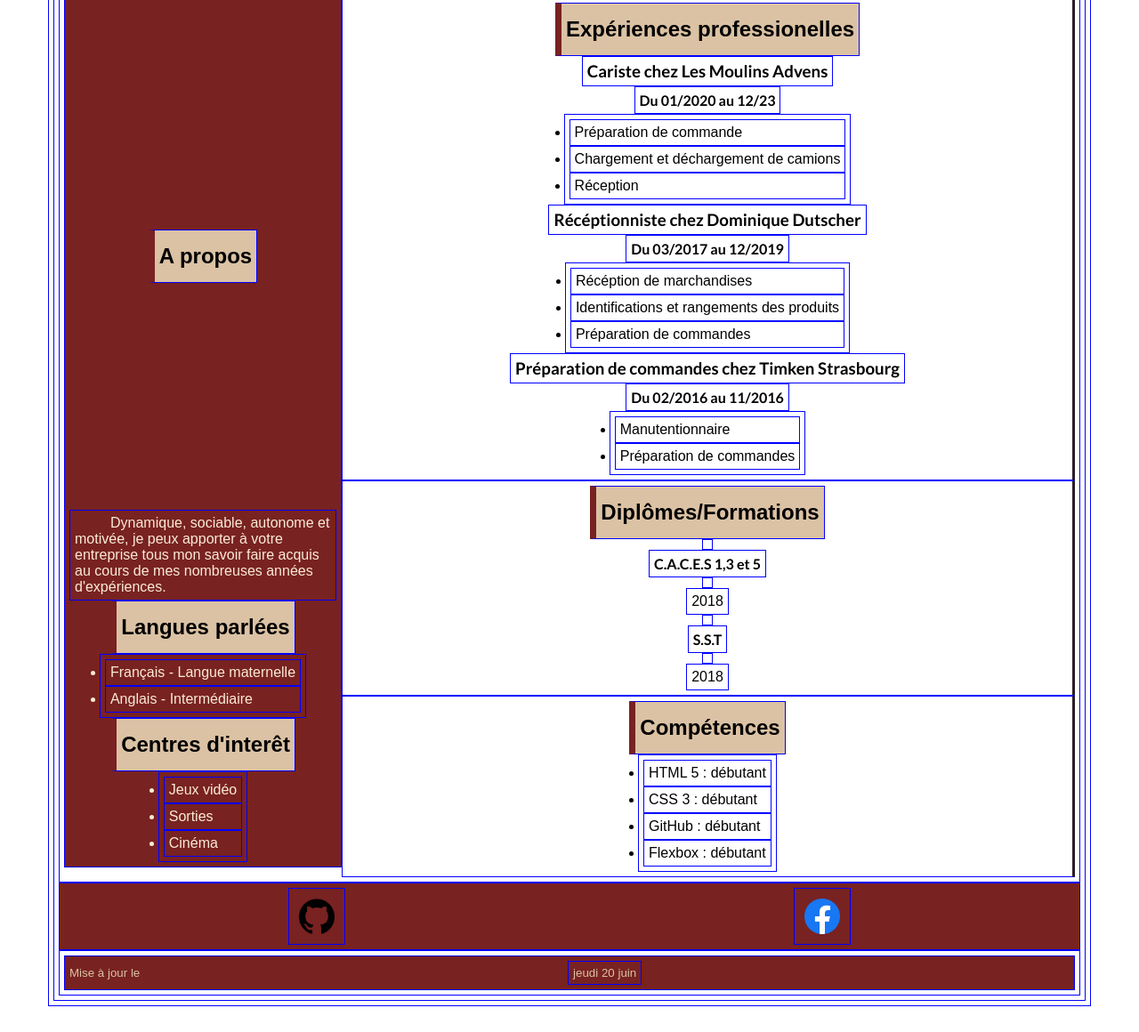
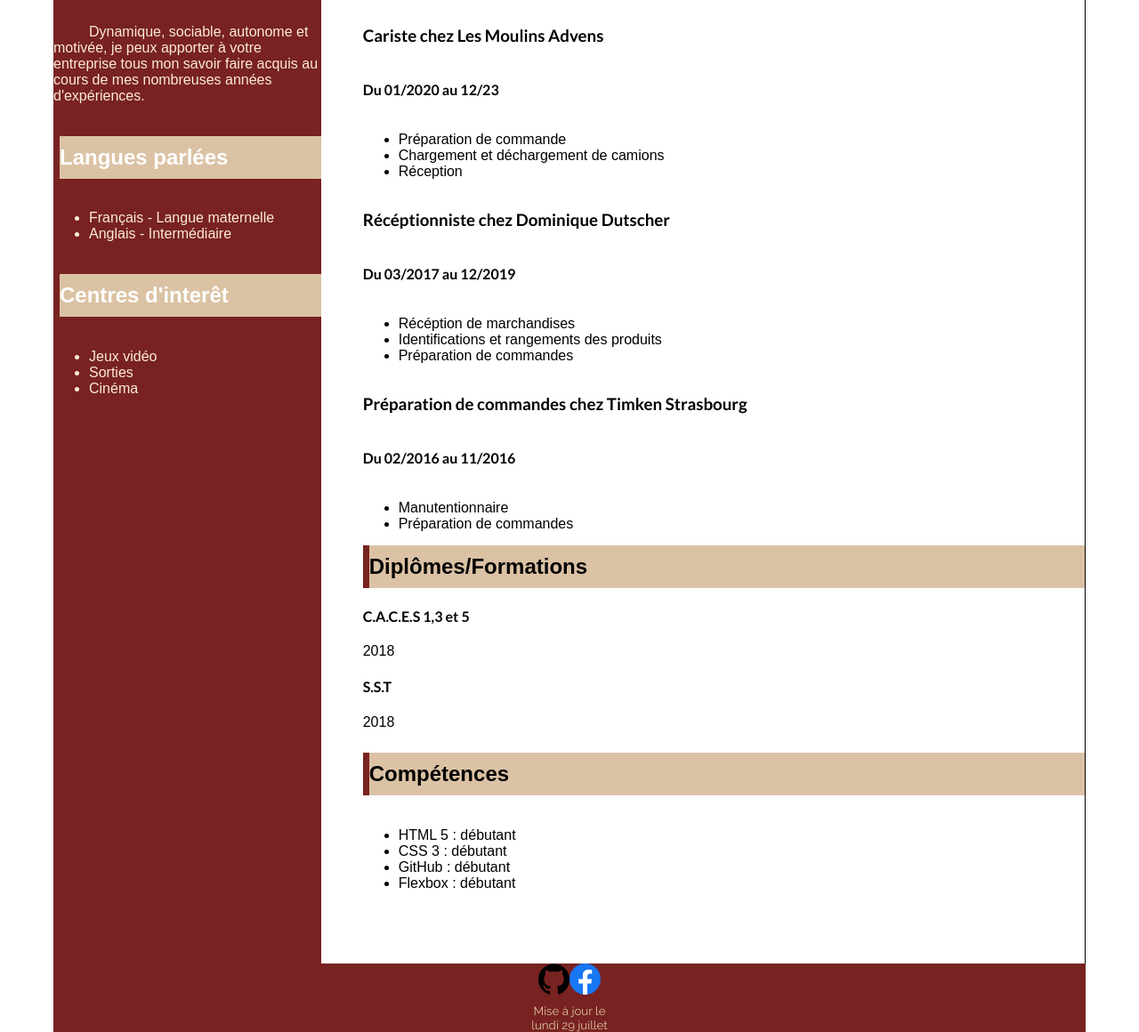
Before and after one commit to Choukyyy/Mon-CV, a plain HTML site: page index.html in a window 1280 px wide. Shown: the part 371-1531 px from the top of the page at 89% size. Before the commit the page ends 1502 px from the top, so only its background shows below. Drawn offline with Linux system fonts and the light colour scheme; files whose address does not match are found by name.

Commit message:
add new html add new css

```diff
--- a/assets/css/style.css
+++ b/assets/css/style.css
@@ -6,12 +6,22 @@
     src: url('../font/Raleway-Regular.ttf') format('truetype');
 }
 
-*{
-    border: 1px solid blue;
-    max-width: 1160px;
-    margin: auto;
-    padding: 5px;
-    }
+body {
+    font-family: "Raleway";
+    width: 1160px;
+    margin-top: 0;
+    margin-bottom: 0;
+    margin-left: auto;
+    margin-right: auto;
+}
+
+main {
+    border: 1px solid;
+    border-bottom: 0;
+    border-left: 0;
+    border-top: 0;
+    max-height: 1160px;
+}
 
 header section {
     font-family: "lato", sans-serif;
@@ -21,14 +31,10 @@ header section {
 }
 
 header img {
-    display: flex;
-    flex-wrap: wrap;
-    justify-content: center;
-    align-items: center;
-    width: 180px;
-    height: 200px;
-    border-radius: 200px;
-    box-shadow: 200px #2c1d27;
+    width: 150px;
+    height: 150px;
+    border-radius: 50%;
+    box-shadow: 0px 0px 20px black;
     cursor: zoom-in;
 }
 
@@ -44,12 +50,11 @@ header img {
 .à_propos {
     background-color: #782221;
     display: flex;
+    flex-wrap: wrap;
     flex-direction: column;
-    text-align: left;
-    display: grid;
-    grid-template-columns: 300px;
-    grid-template-rows: 570px;
-    float: left;
+    width: 26%;
+    height: 1160px;
+    color: white;
 }
 
 .à_propos p {
@@ -62,34 +67,37 @@ header img {
 }
 
 .expériences {
-    border-right: 3px solid #2c1d27;
     display: flex;
-    flex-wrap: wrap;
     flex-direction: column;
-    justify-content: center;
-    align-items: center;
-    float: center;
-    position: static ;
+    justify-content: space-between;
+    position: relative ;
+    bottom: 1160px;
+    left: 30%;
+    max-width: 70%;
 }
 
 .Diplômes {
-    border-right: 3px solid #2c1d27;
-    display: flex;
-    flex-wrap: wrap;
-    flex-direction: column;
-    justify-content: center;
-    align-items: center;
-    float: center;
+    position: relative ;
+    bottom: 1180px;
+    left: 30%;
+    max-width: 70%;
 }
 
 .Compétences {
-    border-right: 3px solid #2c1d27;
     display: flex;
-    flex-wrap: wrap;
     flex-direction: column;
-    justify-content: center;
-    align-items: center;
-    float: center;
+    justify-content: space-between;
+    position: relative ;
+    bottom: 1190px;
+    left: 30%;
+    max-width: 70%;
+}
+
+.expériences:hover, .Diplômes:hover, .Compétences:hover {
+    border: 5px solid #782221;
+    border-top: 0;
+    border-left: 0;
+    border-bottom: 0;
 }
 
 footer  {
@@ -103,17 +111,17 @@ footer  {
 footer img {
     display: flex;
     align-items: center;
-    max-width: 40px;
-    max-height: 40px;
-    border: 1px solid #782221;
+    max-width: 35px;
+    max-height: 35px;
+    margin-bottom: 10px;
 }
+
 
 small {
     background-color: #782221;
     color: #dbc2a4 ;
     display: flex;
-    flex-wrap: wrap;
-    align-content: center;
+    flex-direction: column;
     align-items: center;
 }
 
--- a/index.html
+++ b/index.html
@@ -19,7 +19,7 @@
     </section>
 
     <section class="navigation">
-        <a href="http://www.google.com/maps/place/12+Rue+des+Oliviers,+53200+La+Roche-Neuville/@47.8746148,-0.7546056,17z/data=!3m1!4b1!4m6!3m5!1s0x4808f12c7939a8a7:0xaefceff0de598651!8m2!3d47.8746112!4d-0.7520307!16s%2Fg%2F11c1fvm555?authuser=0&entry=ttu">12 rue des Oliviers 53200 La Roche-Neuville</a>
+        <a href="http://www.google.com/maps/place/12+Rue+des+Oliviers,+53200+La+Roche-Neuville/@47.8746148,-0.7546056,17z/data=!3m1!4b1!4m6!3m5!1s0x4808f12c7939a8a7:0xaefceff0de598651!8m2!3d47.8746112!4d-0.7520307!16s%2Fg%2F11c1fvm555?authuser=0&entry=ttu">12 rue des Oliviers <br> 53200 La Roche-Neuville</a>
         <a href="mailto:ophelieschaeffer@gmail.com">ophelieschaeffer@gmail.com</a>
         <a href="tel:0606060606">0606060606</a>
     </section>
@@ -98,6 +98,6 @@
             <img src="./image/facebook.png" alt="icone facebook"> </a>
 
     </footer>
-        <p><small>Mise à jour le <time datetime="2024-06-20">jeudi 20 juin</time></small></p>
+        <small>Mise à jour le <time datetime="2024-07-29">lundi 29 juillet</time></small>
 </body>
 </html>
```
